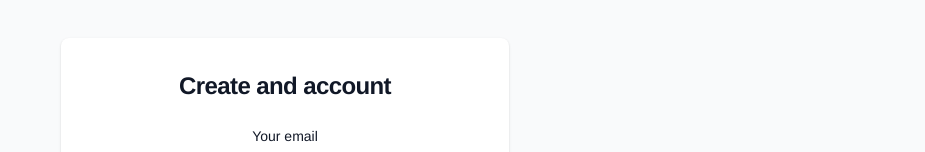
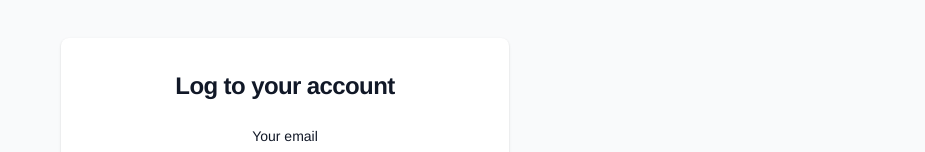
Before and after one commit to AyakorK/Project_Vue.js, a Vue app in the folder admin_dashboard/: page /login in a window 1280 px wide. Shown: the part 271-423 px from the top of the page, without its empty margins (355-1280 px from the left). Built offline with nearby package versions, Linux system fonts and the light colour scheme; what tw-elements would draw is missing.

Commit message:
Changing login css

```diff
--- a/admin_dashboard/src/components/Account/LoginComponent/LoginComponent.html
+++ b/admin_dashboard/src/components/Account/LoginComponent/LoginComponent.html
@@ -3,7 +3,7 @@
         <div class="w-full bg-white rounded-lg shadow dark:border md:mt-0 sm:max-w-md xl:p-0 dark:bg-gray-800 dark:border-gray-700">
             <div class="p-6 space-y-4 md:space-y-6 sm:p-8">
                 <h1 class="text-xl font-bold leading-tight tracking-tight text-gray-900 md:text-2xl dark:text-white">
-                    Create and account
+                    Log to your account
                 </h1>
                 <form class="space-y-4 md:space-y-6" action="#">
                     <div>
```
